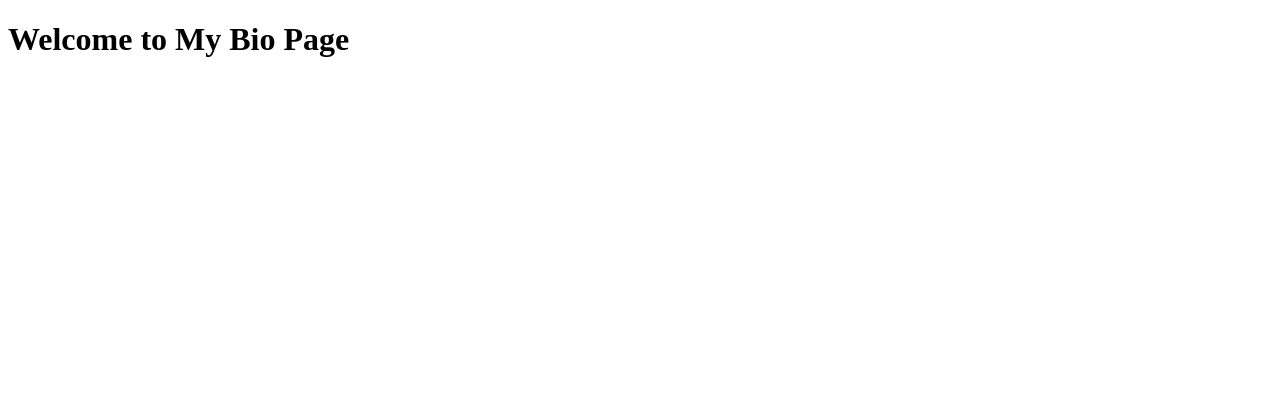
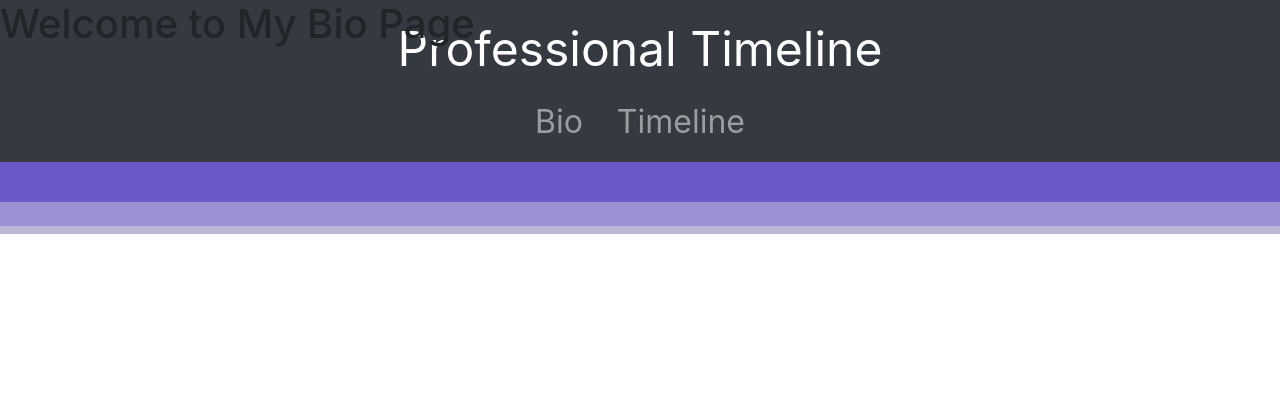
Before and after one commit to Delpen9/Ian-Dover-Personal-Website, a Flask app: page / in a window 1280 px wide. Shown: the top 420 px of the page. Before the commit the page ends 57 px from the top, so only its background shows below. Run offline with Flask 3, Linux system fonts and the light colour scheme; some libraries are stand-ins or nearby versions.

Commit message:
started the bio

```diff
--- /dev/null
+++ b/myportfolio/static/bio.css
@@ -0,0 +1,4 @@
+.content {
+    position: relative;
+    z-index: 1;
+}
--- a/myportfolio/templates/bio.html
+++ b/myportfolio/templates/bio.html
@@ -1,9 +1,8 @@
-<!DOCTYPE html>
-<html>
-<head>
-    <title>My Bio</title>
-</head>
-<body>
+{% extends "navbar.html" %}
+
+{% block content %}
+<div class="content">
     <h1>Welcome to My Bio Page</h1>
-</body>
-</html>
+</div>
+
+{% endblock %}
```
